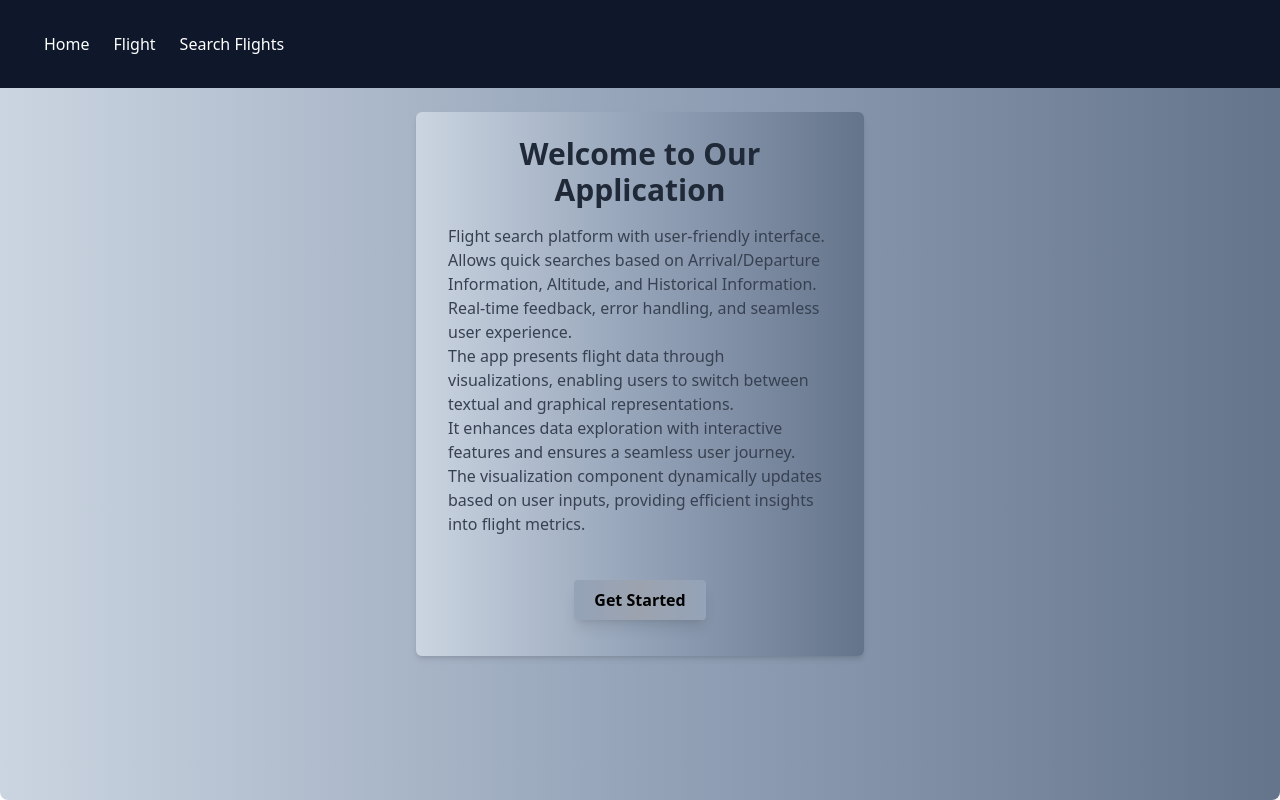
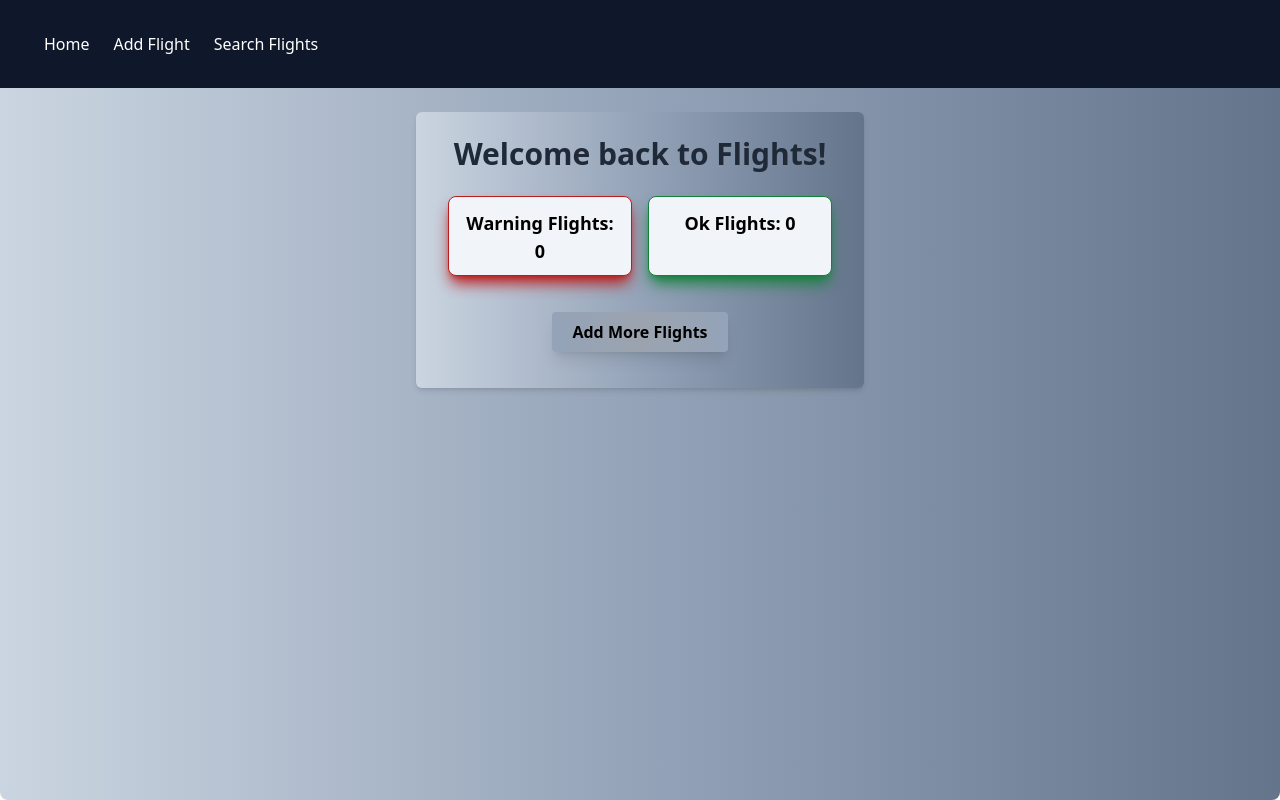
Before and after one commit to YehudaBriskman/flight-client, a React (Vite) app: page / in a window 1280 px wide. Built offline with nearby package versions, Linux system fonts and the light colour scheme; no server answers.

Commit message:
add dashboard to home page and more

```diff
--- a/src/Components/FlightCard.jsx
+++ b/src/Components/FlightCard.jsx
@@ -24,14 +24,6 @@ const FlightCard = ({ flight }) => {
         const flightDetails = `ADI: ${flight.ADI}\nAltitude: ${flight.Altitude}\nHis: ${flight.His}\nCreated At: ${flight.createdAt}\nUpdated At: ${flight.updatedAt}`;
         // Copy flight details to clipboard
         navigator.clipboard.writeText(flightDetails);
-    };
-
-    const isWarningData = () => {
-        const altitude = parseInt(flight.Altitude);
-        const adi = parseInt(flight.ADI);
-
-        return (altitude >= 0 && altitude <= 300) || (altitude >= 2700 && altitude <= 3000) ||
-            (adi >= 0 && adi <= 10) || (adi >= 90 && adi <= 100);
     };
 
     const isWarningAltitude = () => {
--- /dev/null
+++ b/src/Components/FlightsDashForWarnOk.jsx
@@ -0,0 +1,29 @@
+import React from 'react';
+import FlightCard from './FlightCard';
+
+const FlightsDashForWarnOk = ({ flights, onClose }) => {
+  if (!Array.isArray(flights)) {
+    return <p>No flights available</p>;
+  }
+
+  return (
+    <div className="fixed inset-0 overflow-y-auto flex justify-center items-start bg-gray-200 bg-opacity-50 z-50">
+      <div className=" md:max-w-[90%] w-full p-6 bg-gradient-to-br from-gray-100 to-gray-300 rounded-lg shadow-lg relative m-4">
+        <button className="absolute top-0 right-0 p-2" onClick={onClose}>
+          <svg xmlns="http://www.w3.org/2000/svg" className="h-6 w-6" fill="none" viewBox="0 0 24 24" stroke="currentColor">
+            <path strokeLinecap="round" strokeLinejoin="round" strokeWidth={2} d="M6 18L18 6M6 6l12 12" />
+          </svg>
+        </button>
+        <div className="flex flex-row flex-wrap justify-center md:max-w-[90%] mx-auto">
+          {flights.map((flight, index) => (
+            <div key={index}>
+              <FlightCard flight={flight} />
+            </div>
+          ))}
+        </div>
+      </div>
+    </div>
+  );
+};
+
+export default FlightsDashForWarnOk;
--- a/src/Components/Home.jsx
+++ b/src/Components/Home.jsx
@@ -1,22 +1,81 @@
-import React from 'react';
+import React, { useState, useEffect } from 'react';
+import { Network, URLS } from '../Routes/NetworkService';
+import { getAxiosStatus } from '../utils/utils';
+import FlightsDashForWarnOk from './FlightsDashForWarnOk';
 
 const Home = () => {
+  const [flights, setFlights] = useState([]);
+  const [warningFlightsCount, setWarningFlightsCount] = useState(0);
+  const [okFlightsCount, setOkFlightsCount] = useState(0);
+  const [isDash1Open, setIsDash1Open] = useState(false);
+  const [isDash2Open, setIsDash2Open] = useState(false);
+
+  const getAllFlights = async () => {
+    try {
+      const response = await Network.post(URLS.ALL_FLIGHTS);
+      const allFlights = response.data;
+
+      // Filter flights to get only warning flights
+      const warningFlights = allFlights.filter(flight => {
+        return (
+          parseInt(flight.Altitude) <= 300 || parseInt(flight.Altitude) >= 2700 ||
+          parseInt(flight.ADI) <= 10 || parseInt(flight.ADI) >= 90
+        );
+      });
+
+      // Set the flights and counts
+      setFlights(allFlights);
+      setWarningFlightsCount(warningFlights.length);
+      setOkFlightsCount(allFlights.length - warningFlights.length);
+    } catch (error) {
+      console.error(getAxiosStatus(error) + ": ", error);
+    }
+  };
+
+  useEffect(() => {
+    getAllFlights();
+  }, []); // Fetch flights on component mount
+
   return (
     <div className="flex justify-center items-center text-black h-full flex-col">
+
+      {/* Other content */}
       <div className="text-center max-w-md mx-auto p-6 bg-gradient-to-r from-slate-300 via-slate-400 to-slate-500 rounded-md shadow-md">
-        <h1 className="text-3xl font-semibold text-center text-gray-800 mb-4">Welcome to Our Application</h1>
-        <p className="text-md text-left text-gray-700 mb-8 px-2">
-          Flight search platform with user-friendly interface.<br/>
-          Allows quick searches based on Arrival/Departure Information, Altitude, and Historical Information.<br/>
-          Real-time feedback, error handling, and seamless user experience.<br/>
-          The app presents flight data through visualizations, enabling users to switch between textual and graphical representations.<br />
-          It enhances data exploration with interactive features and ensures a seamless user journey.<br />
-          The visualization component dynamically updates based on user inputs, providing efficient insights into flight metrics.<br />
-        </p>
+        <h1 className="text-3xl font-semibold text-center text-gray-800 mb-4">Welcome back to Flights!</h1>
+
+        {/* Dashboard section */}
+        <div className="text-center my-4 flex justify-around">
+          <div
+            onClick={() => setIsDash1Open(!isDash1Open)}
+            className="w-48 h-20 text-lg font-semibold p-3 m-2 bg-slate-100 border border-red-700 rounded-lg shadow-lg shadow-red-700 text-center cursor-pointer">
+            Warning Flights: {warningFlightsCount}
+          </div>
+          <div
+            onClick={() => setIsDash2Open(!isDash2Open)}
+            className="w-48 h-20 text-lg font-semibold p-3 m-2 bg-slate-100 border border-green-700 rounded-lg shadow-lg shadow-green-700 text-center cursor-pointer">
+            Ok Flights: {okFlightsCount}
+          </div>
+          {/* Add more dashboard elements if needed */}
+        </div>
         <div className="flex justify-center">
-          <a href="/flightDetails" className="m-3 bg-gradient-to-r from-slate-400 via-gray-400 to-slate-400 shadow-lg text-black hover:scale-110 transition duration-300 ease-in-out font-bold py-2 px-5 rounded focus:outline-none focus:shadow-outline">Get Started</a>
+          <a href="/flightDetails" className="m-3 bg-gradient-to-r from-slate-400 via-gray-400 to-slate-400 shadow-lg text-black hover:scale-110 transition duration-300 ease-in-out font-bold py-2 px-5 rounded focus:outline-none focus:shadow-outline">Add More Flights</a>
         </div>
       </div>
+
+      {/* Conditional rendering of FlightsDashForWarnOk */}
+      {isDash1Open && <FlightsDashForWarnOk flights={flights.filter(flight => {
+        return (
+          parseInt(flight.Altitude) <= 300 || parseInt(flight.Altitude) >= 2700 ||
+          parseInt(flight.ADI) <= 10 || parseInt(flight.ADI) >= 90
+        );
+      })} onClose={() => setIsDash1Open(false)} />}
+      {isDash2Open && <FlightsDashForWarnOk flights={flights.filter(flight => {
+        return (
+          parseInt(flight.Altitude) > 300 && parseInt(flight.Altitude) < 2700 &&
+          parseInt(flight.ADI) > 10 && parseInt(flight.ADI) < 90
+        );
+      })} onClose={() => setIsDash2Open(false)} />}
+
     </div>
   );
 };
--- a/src/Components/Navbar.jsx
+++ b/src/Components/Navbar.jsx
@@ -8,7 +8,7 @@ const Navbar = () => {
                 <nav className='bg-slate-900 p-4 d-flex justify-content-end'>
                     <div className='p-4 d-flex ms-auto'>
                         <Link className='text-white mx-3' to="/">Home</Link>
-                        <Link className='text-white mx-3' to="/flightDetails">Flight</Link>
+                        <Link className='text-white mx-3' to="/flightDetails">Add Flight</Link>
                         <Link className='text-white mx-3' to="/searchFlights">Search Flights</Link>
                     </div>
                 </nav>
--- a/src/Routes/NetworkService.jsx
+++ b/src/Routes/NetworkService.jsx
@@ -18,7 +18,8 @@ export const URLS = {
     REGISTER_FLIGHT_URL: "flight/addFlight",
     FIND_BY_ALTITUDE: "flight/searchFlightByAltitude",
     FIND_BY_ADI: "flight/searchFlightByADI",
-    FIND_BY_HIS: "flight/searchFlightByHis"
+    FIND_BY_HIS: "flight/searchFlightByHis",
+    ALL_FLIGHTS: "flight/getAllFlights",
 }
 
 export const Network = {
```
